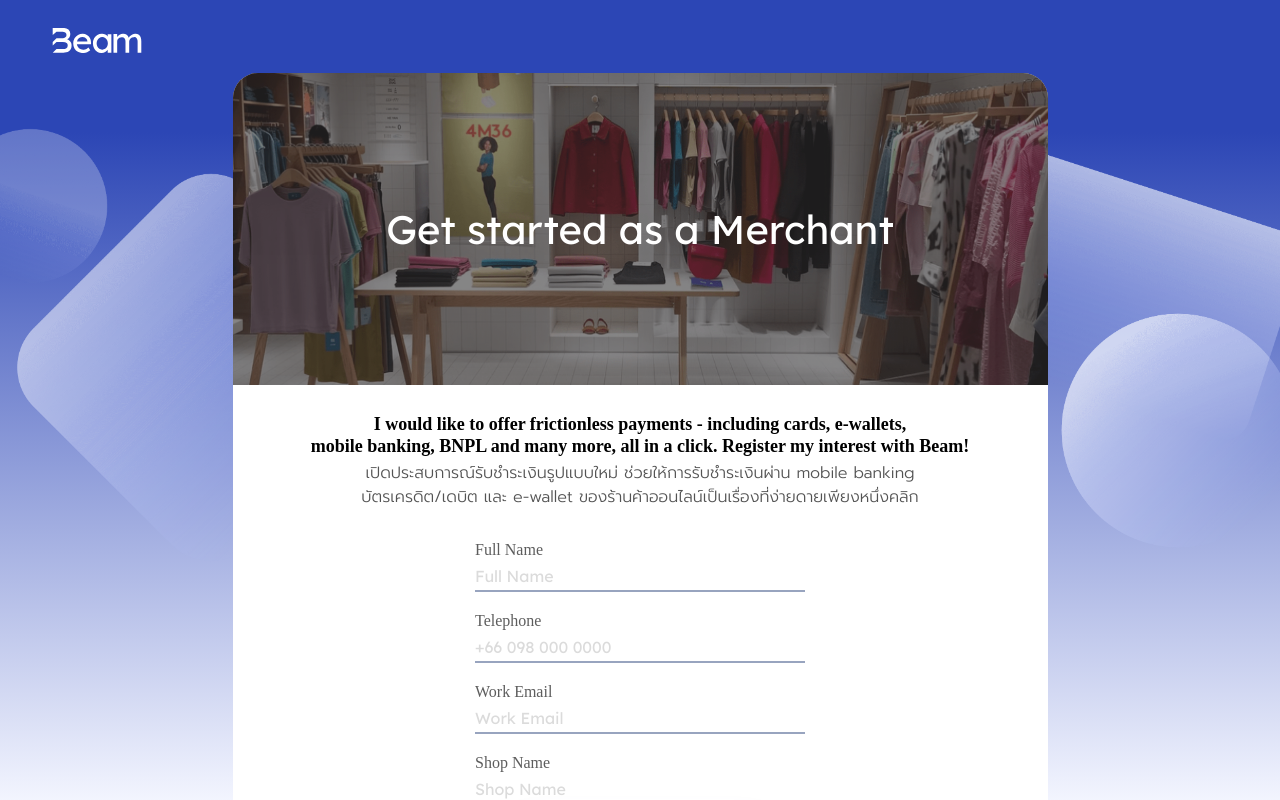
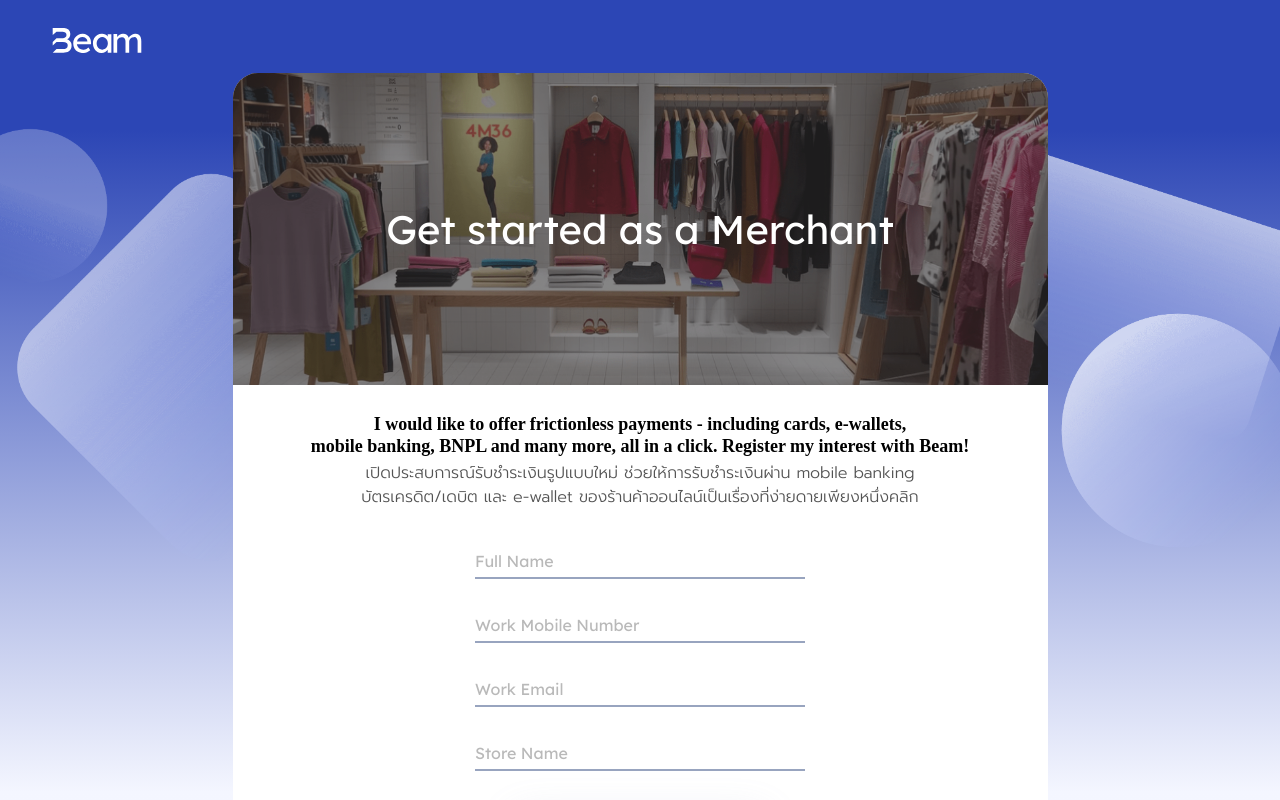
Before and after one commit to Beam-Data-Company/beam-early-access, a Next.js app: page /getstarted in a window 1280 px wide. Shown: the top 800 px of the page. Built offline with nearby package versions, Linux system fonts and the light colour scheme; a web font is replaced by a local one.

Commit message:
make the label move up when filling an input field

```diff
--- a/components/early_birds/GetStartedSignupForm.module.css
+++ b/components/early_birds/GetStartedSignupForm.module.css
@@ -3,13 +3,28 @@
   height: 28px;
   border: none;
   border-bottom: solid 2px #98a4bf;
-  padding-bottom: 4px;
-  padding-left: 0;
+  padding: 4px 2px 4px 0;
   outline: none;
+  word-break: keep-all;
+  transition: all 0.175s;
 }
 
-.input_field::placeholder {
-  color: #dbdbdb;
+.input_field:focus + .field_label,
+.input_field:not(:placeholder-shown) + .field_label {
+  transform: translate(0, -20px);
+  font-family: 'Assistant';
+  color: #5d5d5d;
+}
+
+.field_label {
+  color: #b9b9b9;
+  font-family: 'Lexend Deca';
+  height: 24px;
+  position: absolute;
+  padding-bottom: 6px;
+  transform-origin: top left;
+  transition: all 0.175s;
+  word-break: break-all;
 }
 
 .submit_button {
@@ -32,9 +47,9 @@
   display: flex;
   flex-direction: column;
   align-items: center;
-  margin-top: 20px;
+  margin-top: 30px;
   width: 330px;
-  gap: 20px;
+  gap: 36px;
 }
 
 .error_input_field {
@@ -46,17 +61,13 @@
   display: flex;
   flex-direction: column;
   gap: 5px;
+  position: relative;
 }
 
 .button_error_wrapper {
   text-align: center;
   align-items: center;
   gap: 10px;
-}
-
-.field_name {
-  color: #5d5d5d;
-  size: 14px;
 }
 
 @media (max-width: 400px) {
--- a/components/early_birds/GetStartedSignupForm.tsx
+++ b/components/early_birds/GetStartedSignupForm.tsx
@@ -23,7 +23,7 @@ const SignUpFormSchema = Yup.object({
   email: Yup.string()
     .email('Please enter a valid email address')
     .required('Required'),
-  shopName: Yup.string()
+  storeName: Yup.string()
     .max(30, 'Must be 30 characters or less')
     .required('Required'),
 })
@@ -39,7 +39,7 @@ export default function SignupForm() {
           fullName: '',
           phoneNumber: '',
           email: '',
-          shopName: '',
+          storeName: '',
         }}
         validationSchema={SignUpFormSchema}
         onSubmit={async (values, { setSubmitting, resetForm }) => {
@@ -57,10 +57,10 @@ export default function SignupForm() {
         {(formik) => (
           <Form className={styles.form_container}>
             <InputFieldWrapper>
-              <div className={styles.field_name}>Full Name</div>
               <Field
+                id="fullName"
                 name="fullName"
-                placeholder="Full Name"
+                placeholder=" "
                 className={classNames(
                   styles.input_field,
                   formik.errors.fullName &&
@@ -69,16 +69,22 @@ export default function SignupForm() {
                 )}
                 disabled={formik.isSubmitting}
               />
+              <label
+                htmlFor="fullName"
+                className={classNames(styles.field_label)}
+              >
+                Full Name
+              </label>
               {formik.errors.fullName && formik.touched.fullName && (
                 <ErrorStateMessage name="fullName" />
               )}
             </InputFieldWrapper>
 
             <InputFieldWrapper>
-              <div className={styles.field_name}>Telephone</div>
               <Field
+                id="phoneNumber"
                 name="phoneNumber"
-                placeholder="+66 098 000 0000"
+                placeholder=" "
                 className={classNames(
                   styles.input_field,
                   formik.errors.phoneNumber &&
@@ -87,17 +93,22 @@ export default function SignupForm() {
                 )}
                 disabled={formik.isSubmitting}
               />
+              <label
+                htmlFor="phoneNumber"
+                className={classNames(styles.field_label)}
+              >
+                Work Mobile Number
+              </label>
               {formik.errors.phoneNumber && formik.touched.phoneNumber && (
                 <ErrorStateMessage name="phoneNumber" />
               )}
             </InputFieldWrapper>
 
             <InputFieldWrapper>
-              <div className={styles.field_name}>Work Email</div>
               <Field
                 name="email"
                 type="email"
-                placeholder="Work Email"
+                placeholder=" "
                 className={classNames(
                   styles.input_field,
                   formik.errors.email &&
@@ -106,26 +117,34 @@ export default function SignupForm() {
                 )}
                 disabled={formik.isSubmitting}
               />
+              <label htmlFor="email" className={classNames(styles.field_label)}>
+                Work Email
+              </label>
               {formik.errors.email && formik.touched.email && (
                 <ErrorStateMessage name="email" />
               )}
             </InputFieldWrapper>
 
             <InputFieldWrapper>
-              <div className={styles.field_name}>Shop Name</div>
               <Field
-                name="shopName"
-                placeholder="Shop Name"
+                name="storeName"
+                placeholder=" "
                 className={classNames(
                   styles.input_field,
-                  formik.errors.shopName &&
-                    formik.touched.shopName &&
+                  formik.errors.storeName &&
+                    formik.touched.storeName &&
                     styles.error_input_field
                 )}
                 disabled={formik.isSubmitting}
               />
-              {formik.errors.shopName && formik.touched.shopName && (
-                <ErrorStateMessage name="shopName" />
+              <label
+                htmlFor="storeName"
+                className={classNames(styles.field_label)}
+              >
+                Store Name
+              </label>
+              {formik.errors.storeName && formik.touched.storeName && (
+                <ErrorStateMessage name="storeName" />
               )}
             </InputFieldWrapper>
 
```
